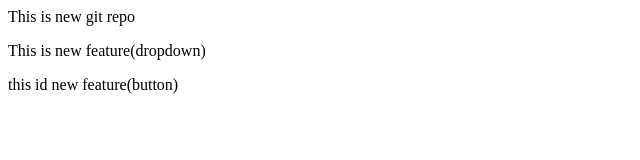
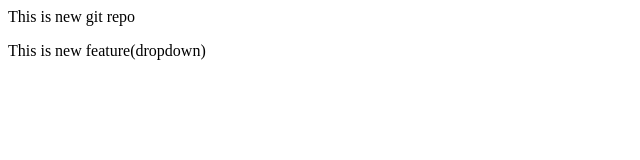
Before and after one commit to Habib91139/Local-Repo, a plain HTML site: page index.html in a window 1280 px wide. Shown: the whole page, without its empty margins (0-640 px from the left). Drawn offline with Linux system fonts and the light colour scheme.

```diff
--- a/index.html
+++ b/index.html
@@ -1,3 +1,2 @@
 <p>This is new git repo</p>
 <p>This is new feature(dropdown)</p>
-<p>this id new feature(button)</p>
```
